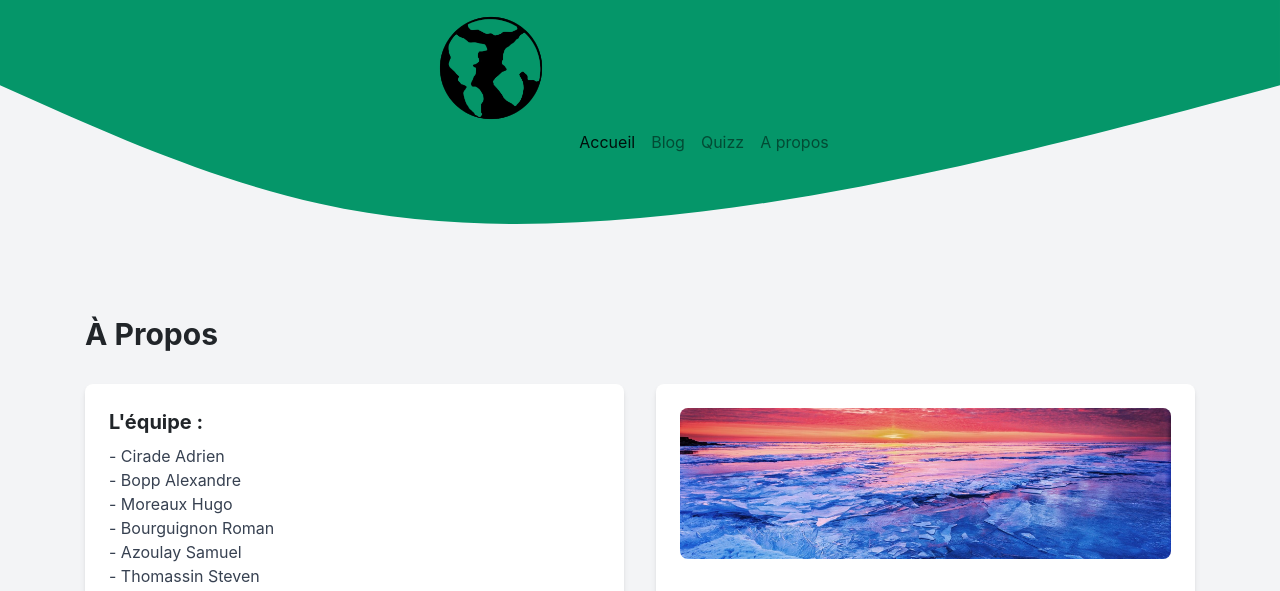
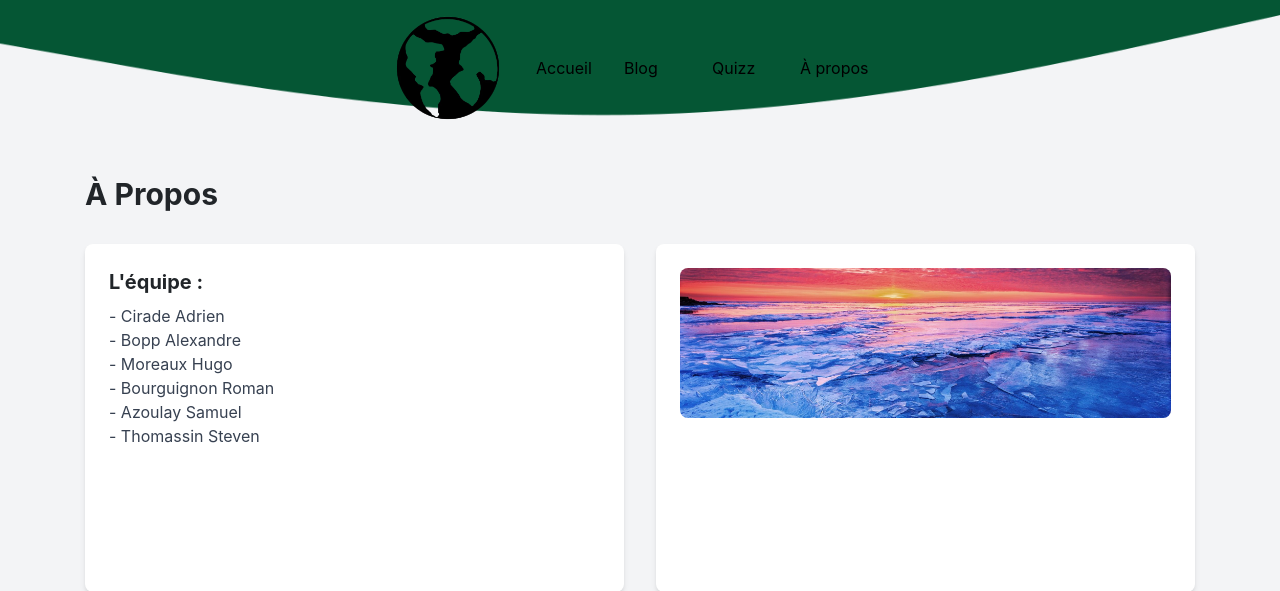
Before and after one commit to Boppalex/infoclimat.org, a PHP site: page /apropos.php in a window 1280 px wide. Shown: the top 591 px of the page. Run offline with PHP 8.4, Linux system fonts and the light colour scheme; some libraries are stand-ins or nearby versions.

Commit message:
modification page a propos

```diff
--- a/apropos.php
+++ b/apropos.php
@@ -10,18 +10,15 @@
     <script src="https://maxcdn.bootstrapcdn.com/bootstrap/4.0.0/js/bootstrap.min.js"></script>
     <link rel="stylesheet" href="https://maxcdn.bootstrapcdn.com/bootstrap/4.0.0/css/bootstrap.min.css">
     <title>À Propos</title>
+    <style>
+    .entete {
+        background-image: url('Images/wave.png');
+    }
+</style>
 </head>
-<div class="headertest grid grid-cols-1 grid-rows-1 top-0">
-        <div class="flex col-start-1 col-end-2 row-start-1 row-end-2 bg-green-600 xl:bg-gray-100">
-            <svg class="header-svg" xmlns="http://www.w3.org/2000/svg" viewBox="0 0 1440 320">
-                <path fill="#059669" fill-opacity="1"
-                    d="M0,96L60,122.7C120,149,240,203,360,229.3C480,256,600,256,720,245.3C840,235,960,213,1080,186.7C1200,160,1320,128,1380,112L1440,96L1440,0L1380,0C1320,0,1200,0,1080,0C960,0,840,0,720,0C600,0,480,0,360,0C240,0,120,0,60,0L0,0Z">
-                </path>
-            </svg>
-        </div>
-        <div class="flex col-start-1 col-end-2 row-start-1 row-end-2 justify-center">
-            <header class="entete flex flex-col sm:flex-row justify-center p-1 sm:p-8 md:p-16 lg:p-20 xl:p-24">
-                <a href="accueil.php">
+
+<header class="entete flex flex-col sm:flex-row justify-center items-center p-1 sm:p-8 md:p-16 lg:p-20 xl:p-24 bg-cover bg-center h-300 sm:h-200 md:h-250 lg:h-300 xl:h-500">
+    <a href="accueil.php" class="mb-2 sm:mb-0 sm:mr-2">
         <img src="images/terre1.jpg" alt="logo" class="w-32 h-32">
     </a>
 
@@ -34,24 +31,29 @@
         <div class="collapse navbar-collapse" id="navbarNav">
             <ul class="navbar-nav">
                 <li class="nav-item active">
-                                <a class="nav-link" href="accueil.php">Accueil</a>
+                    <div class="hover:bg-gray-500 hover:text-white rounded-full w-full sm:w-20 h-20 text-center flex mb-2 sm:mb-0 sm:mr-2">
+                        <a href="accueil.php" class="text-center flex items-center justify-center text-black hover:text-white">Accueil</a>
+                    </div>
                 </li>
                 <li class="nav-item">
-                                <a class="nav-link" href="blog.php">Blog</a>
+                    <div class="hover:bg-gray-500 hover:text-white rounded-full w-full sm:w-20 h-20 text-center flex mb-2 sm:mb-0 sm:mr-2">
+                        <a href="blog.php" class="text-center flex items-center justify-center text-black hover:text-white">Blog</a>
+                    </div>
                 </li>
                 <li class="nav-item">
-                                <a class="nav-link" href="quizz.php">Quizz</a>
+                    <div class="hover:bg-gray-500 hover:text-white rounded-full w-full sm:w-20 h-20 text-center flex mb-2 sm:mb-0 sm:mr-2">
+                        <a href="quizz.php" class="text-center flex items-center justify-center text-black hover:text-white">Quizz</a>
+                    </div>
                 </li>
                 <li class="nav-item">
-                                <a class="nav-link" href="apropos.php">A propos</a>
+                    <div class="hover:bg-gray-500 hover:text-white rounded-full w-full sm:w-20 h-20 text-center flex">
+                        <a href="apropos.php" class="text-center flex items-center justify-center text-black hover:text-white">À propos</a>
+                    </div>
                 </li>
             </ul>
         </div>
     </nav>
 </header>
-        </div>
-    </div>
-
 
 
 
```
Also changed, not shown: Images/vague.jpg (added), Images/vague.png, Images/wave.png (added). Lines whose indentation alone changed are shown as unchanged.
